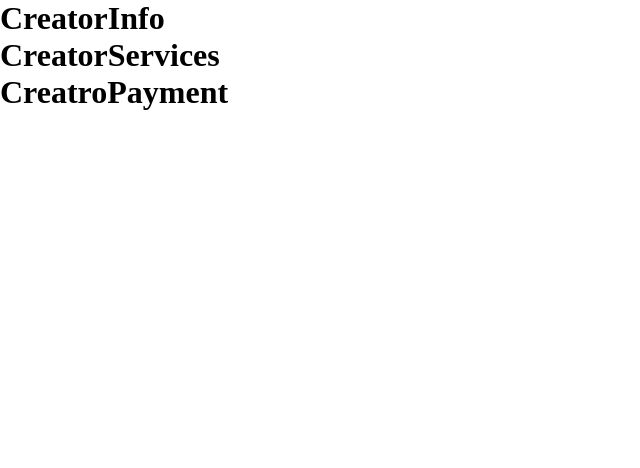
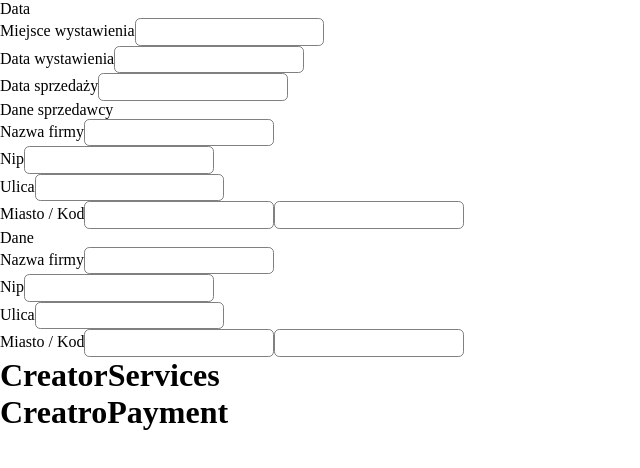
Before and after one commit to kowalczyk-mateusz/invoice-generator, a React (Create React App) app: page / in a window 1280 px wide. Shown: the top 468 px of the page, without its empty margins (0-640 px from the left). Built offline with nearby package versions, Linux system fonts and the light colour scheme.

Commit message:
Creating and styling CreatorComponents

```diff
--- /dev/null
+++ b/src/Components/Creator/Creator-components/CreatorInfo-components/BuyerContainer.js
@@ -0,0 +1,34 @@
+import React from 'react';
+import {Headline, Inputs, Input, Label} from '../Styles/CreatorInfoStyles'
+import {StyledBuyerContainer} from './Styles/BuyerContainerStyles'
+import {Company, NIP, Address, CityCode} from './Styles/SellerContainerStyles'
+const BuyerContainer = () => {
+    return (
+        <StyledBuyerContainer>
+            <Headline>
+            Dane
+            </Headline>
+            <Inputs>
+        <Company>
+            <Label for="company">Nazwa firmy</Label>
+            <Input name="company"/>
+        </Company>
+        <NIP>
+            <Label for="nip">Nip</Label>
+            <Input name="nip"/>
+        </NIP>
+        <Address>
+            <Label for="address">Ulica</Label>
+            <Input name="address"/>
+        </Address>
+        <CityCode>
+            <Label for="city">Miasto / Kod</Label>
+            <Input name="city"/>
+            <Input name="code"/>
+        </CityCode>
+        </Inputs>
+        </StyledBuyerContainer>
+    );
+}
+
+export default BuyerContainer;
--- /dev/null
+++ b/src/Components/Creator/Creator-components/CreatorInfo-components/DateContainer.js
@@ -0,0 +1,29 @@
+import React from 'react';
+import styled from 'styled-components';
+import {StyledDateContainer, City, ReleaseDate, SaleDate} from './Styles/DateContainerStyles'
+import {Label, Inputs, Headline, Input} from '../Styles/CreatorInfoStyles'
+const DateContainer = () => {
+    return (
+        <StyledDateContainer>
+        <Headline>
+            Data
+        </Headline>
+        <Inputs>
+        <City>
+            <Label for="city">Miejsce wystawienia</Label>
+            <Input name="city"/>
+        </City>
+        <ReleaseDate>
+            <Label for="releaseDate">Data wystawienia</Label>
+            <Input name="releaseDate"/>
+        </ReleaseDate>
+        <SaleDate>
+            <Label for="saleDate">Data sprzedaży</Label>
+            <Input name="saleDate"/>
+        </SaleDate>
+        </Inputs>
+    </StyledDateContainer>
+    );
+}
+
+export default DateContainer;
--- /dev/null
+++ b/src/Components/Creator/Creator-components/CreatorInfo-components/SellerContainer.js
@@ -0,0 +1,33 @@
+import React from 'react';
+import {StyledSellerContainer, Company, NIP, Address, CityCode} from './Styles/SellerContainerStyles.js'
+import {Headline, Input, Inputs, Label} from '../Styles/CreatorInfoStyles'
+const SellerContainer = () => {
+    return (
+        <StyledSellerContainer>
+        <Headline>
+            Dane sprzedawcy
+        </Headline>
+        <Inputs>
+        <Company>
+            <Label for="company">Nazwa firmy</Label>
+            <Input name="company"/>
+        </Company>
+        <NIP>
+            <Label for="nip">Nip</Label>
+            <Input name="nip"/>
+        </NIP>
+        <Address>
+            <Label for="address">Ulica</Label>
+            <Input name="address"/>
+        </Address>
+        <CityCode>
+            <Label for="city">Miasto / Kod</Label>
+            <Input name="city"/>
+            <Input name="code"/>
+        </CityCode>
+        </Inputs>
+    </StyledSellerContainer>
+    );
+}
+
+export default SellerContainer;
--- /dev/null
+++ b/src/Components/Creator/Creator-components/CreatorInfo-components/Styles/BuyerContainerStyles.js
@@ -0,0 +1,5 @@
+import styled from 'styled-components';
+
+export const StyledBuyerContainer = styled.div`
+
+`
--- /dev/null
+++ b/src/Components/Creator/Creator-components/CreatorInfo-components/Styles/DateContainerStyles.js
@@ -0,0 +1,14 @@
+import styled from 'styled-components';
+
+export const StyledDateContainer = styled.div`
+
+`
+export const City = styled.div`
+
+`
+export const ReleaseDate = styled.div`
+
+`
+export const SaleDate = styled.div`
+
+`
--- /dev/null
+++ b/src/Components/Creator/Creator-components/CreatorInfo-components/Styles/SellerContainerStyles.js
@@ -0,0 +1,16 @@
+import styled from 'styled-components';
+export const StyledSellerContainer = styled.div`
+
+`
+export const Company = styled.div`
+
+`
+export const NIP = styled.div`
+
+`
+export const Address = styled.div`
+
+`
+export const CityCode = styled.div`
+
+`
--- a/src/Components/Creator/Creator-components/CreatorInfo.js
+++ b/src/Components/Creator/Creator-components/CreatorInfo.js
@@ -1,8 +1,16 @@
 import React from 'react';
 import styled from 'styled-components';
+import {StyledCreatorInfo} from './Styles/CreatorInfoStyles'
+import DateContainer from './CreatorInfo-components/DateContainer'
+import SellerContainer from './CreatorInfo-components/SellerContainer'
+import BuyerContainer from './CreatorInfo-components/BuyerContainer'
 const CreatorInfo = () => {
     return (
-        <h1>CreatorInfo</h1>
+        <StyledCreatorInfo>
+            <DateContainer />
+            <SellerContainer />
+            <BuyerContainer />
+        </StyledCreatorInfo>
     );
 }
 
--- /dev/null
+++ b/src/Components/Creator/Creator-components/Styles/CreatorInfoStyles.js
@@ -0,0 +1,27 @@
+import styled from 'styled-components';
+
+
+export const StyledCreatorInfo = styled.div`
+
+`
+export const Headline = styled.div`
+
+`
+export const Inputs = styled.div`
+
+`
+
+export const Label = styled.label`
+
+`
+export const Input = styled.input`
+border: 1px solid gray;
+padding: 0.33rem;
+border-radius: 0.33rem;
+`
+export const CodeInput = styled.div`
+border: 1px solid gray;
+padding: 0.33rem;
+border-radius: 0.33rem;
+width: 50%;
+`
```
